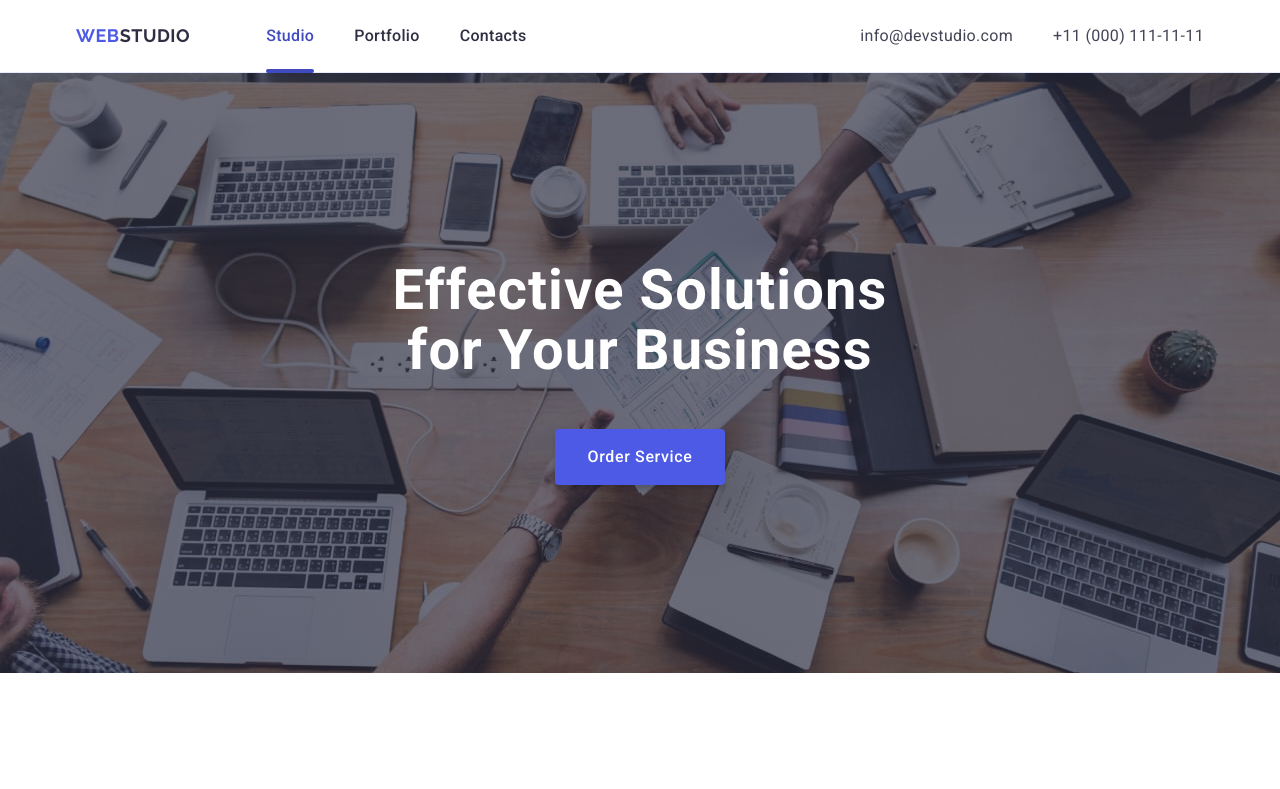
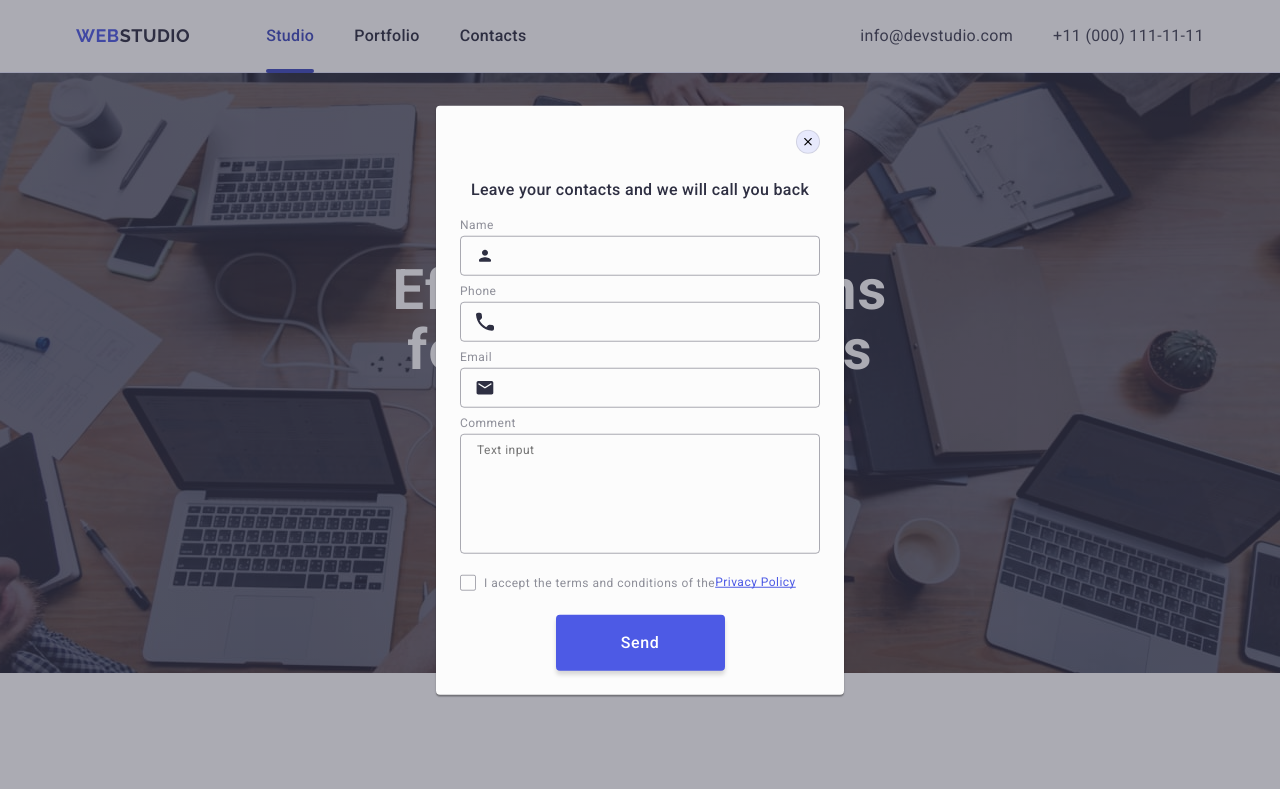
Before and after one commit to dr-jeky11/goit-markup-hw-05, a plain HTML site: page index.html in a window 1280 px wide. Shown: the top 789 px of the page. Drawn offline with nearby package versions, Linux system fonts and the light colour scheme.

Commit message:
modal update

```diff
--- a/css/styles.css
+++ b/css/styles.css
@@ -193,6 +193,8 @@ p {
   background: #fcfcfc;
   transition: transform 250ms cubic-bezier(0.4, 0, 0.2, 1);
   padding: 72px 24px 24px 24px;
+  box-shadow: 0px 1px 1px rgba(0, 0, 0, 0.14), 0px 1px 3px rgba(0, 0, 0, 0.12),
+    0px 2px 1px rgba(0, 0, 0, 0.2);
 }
 
 .modal-title {
@@ -216,15 +218,15 @@ p {
 .modal-input {
   width: 100%;
   height: 40px;
-  outline: none;
+  outline: transparent;
+  background-color: transparent;
   border-radius: 4px;
   border: 1px solid rgba(46, 47, 66, 0.4);
   padding-left: 38px;
   transition: border-color 250ms cubic-bezier(0.4, 0, 0.2, 1);
 }
 
-.modal-input:focus,
-.modal-input:hover {
+.modal-input:focus {
   border-color: #4d5ae5;
 }
 
@@ -251,6 +253,9 @@ p {
   transition: fill 250ms cubic-bezier(0.4, 0, 0.2, 1);
 }
 
+.comment {
+  margin-bottom: 16px;
+}
 .modal-comment {
   width: 100%;
   height: 120px;
@@ -260,15 +265,20 @@ p {
   letter-spacing: 0.04em;
   color: rgba(46, 47, 66, 0.4);
   border-radius: 4px;
+  background-color: transparent;
   border: 1px solid rgba(46, 47, 66, 0.4);
   padding: 8px 16px;
+  outline: transparent;
   transition: border-color 250ms cubic-bezier(0.4, 0, 0.2, 1);
   resize: none;
 }
 
-.modal-comment:hover,
 .modal-comment:focus {
   border-color: #4d5ae5;
+}
+
+.checkbox {
+  margin-bottom: 24px;
 }
 
 .footer-form {
@@ -302,12 +312,13 @@ p {
   border-radius: 2px;
   border: 1px solid rgba(46, 47, 66, 0.4);
   margin-right: 8px;
-  display: flex;
+  display: inline-flex;
   align-items: center;
   justify-content: center;
   fill: transparent;
   transition: background-color 250ms cubic-bezier(0.4, 0, 0.2, 1),
-    fill 250ms cubic-bezier(0.4, 0, 0.2, 1);
+    fill 250ms cubic-bezier(0.4, 0, 0.2, 1),
+    border 250ms cubic-bezier(0.4, 0, 0.2, 1);
 }
 
 .form-check:checked + .check-text span {
@@ -319,20 +330,21 @@ p {
 .modal-send-btn {
   min-width: 169px;
   height: 56px;
+  font-family: "Roboto", sans-serif;
   padding: 16px 32px;
   display: block;
   margin: 0 auto;
   border: none;
   border-radius: 4px;
-  background: #4d5ae5;
+  background-color: #4d5ae5;
   box-shadow: 0px 4px 4px 0px rgba(0, 0, 0, 0.15);
-  color: var(--WHITE, #fff);
+  color: #ffffff;
   text-align: center;
-  font-family: Roboto;
   font-size: 16px;
   font-weight: 500;
   line-height: 1.5;
   letter-spacing: 0.04em;
+  cursor: pointer;
   transition: background-color 250ms cubic-bezier(0.4, 0, 0.2, 1);
 }
 
--- a/index.html
+++ b/index.html
@@ -448,7 +448,7 @@
         <div class="footer-subscribe">
           <p class="footer-subscribe-title">Subscribe</p>
           <form class="footer-form">
-            <label for="footer-email">
+            <label for="footer-email" class="footer-label">
               <input
                 type="email"
                 name="footer-email"
@@ -466,8 +466,13 @@
         </div>
       </div>
     </footer>
-    <div class="backdrop">
+    <div class="backdrop is-open">
       <div class="modal">
+        <button type="button" class="modal-close-btn">
+          <svg class="modal-close-icon" width="8" height="8">
+            <use href="./images/icons.svg#icon-close"></use>
+          </svg>
+        </button>
         <p class="modal-title">Leave your contacts and we will call you back</p>
         <form class="modal-form">
           <div class="modal-field">
@@ -478,7 +483,7 @@
                 name="user-name"
                 class="modal-input"
                 id="user-name" />
-              <svg class="modal-icon" width="18" height="18">
+              <svg class="modal-icon" width="18" height="24">
                 <use href="./images/icons.svg#icon-person"></use>
               </svg>
             </div>
@@ -509,40 +514,33 @@
               </svg>
             </div>
           </div>
-          <div class="modal-field">
+          <div class="modal-field comment">
             <label for="user-comment" class="modal-label">Comment</label>
-            <div class="modal-input-wrap">
-              <textarea
-                name="user-comment"
-                id="user-comment"
-                class="modal-comment"
-                placeholder="Text input"></textarea>
-            </div>
+            <textarea
+              name="user-comment"
+              id="user-comment"
+              class="modal-comment"
+              placeholder="Text input"></textarea>
           </div>
-          <div class="modal-field">
+          <div class="modal-field checkbox">
             <input
               type="checkbox"
-              name="policy"
-              id="policy"
+              name="user-privacy"
+              id="user-privacy"
               class="form-check visually-hidden"
               value="true" />
-            <label for="policy" class="check-text">
-              <span>
+            <label for="user-privacy" class="check-text">
+              <span class="privacy-span">
                 <svg class="check-icon" width="10" height="8">
                   <use href="./images/icons.svg#icon-check"></use>
                 </svg>
               </span>
               I accept the terms and conditions of the
-              <a href="">Privacy Policy</a></label
+              <a class="privacy-link" href="">Privacy Policy</a></label
             >
           </div>
           <button type="submit" class="modal-send-btn">Send</button>
         </form>
-        <button type="button" class="modal-close-btn">
-          <svg class="modal-close-icon" width="8" height="8">
-            <use href="./images/icons.svg#icon-close"></use>
-          </svg>
-        </button>
       </div>
     </div>
   </body>
```
